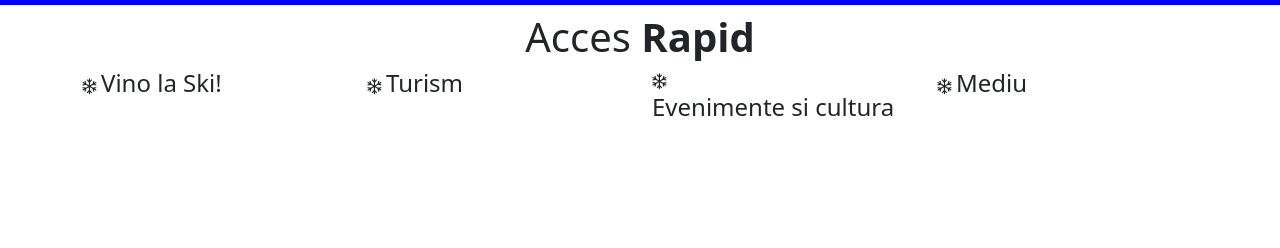
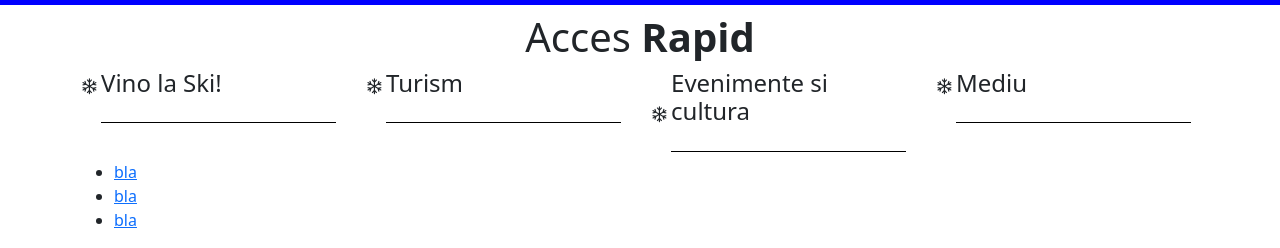
Before and after one commit to paul-ghiran/lfe-pixels-united, a website: page index.html in a window 1280 px wide. Shown: the part 629-877 px from the top of the page. Before the commit the page ends 800 px from the top, so only its background shows below. Drawn offline with nearby package versions, Linux system fonts and the light colour scheme.

Commit message:
linkuri acces

```diff
--- a/index.html
+++ b/index.html
@@ -10,11 +10,13 @@
       integrity="sha384-QWTKZyjpPEjISv5WaRU9OFeRpok6YctnYmDr5pNlyT2bRjXh0JMhjY6hW+ALEwIH"
       crossorigin="anonymous"
     />
-    <link rel="stylesheet" href="https://cdnjs.cloudflare.com/ajax/libs/font-awesome/4.7.0/css/font-awesome.min.css">
+    <link
+      rel="stylesheet"
+      href="https://cdnjs.cloudflare.com/ajax/libs/font-awesome/4.7.0/css/font-awesome.min.css"
+    />
     <link rel="stylesheet" href="./style.min.css" />
   </head>
   <body>
-
     <div class="meniu">
       <div class="container">
         <div class="row">
@@ -48,10 +50,11 @@
     </div>
 
     <div class="container">
-      <h1 class="text-center">Acces <strong>Rapid</strong> </h1>
+      <h1 class="text-center">Acces <strong>Rapid</strong></h1>
       <div class="row">
         <div class="col">
           <i class="fa fa-snowflake-o" aria-hidden="true"></i>
+
           <h4>Vino la Ski!</h4>
         </div>
         <div class="col">
@@ -67,7 +70,18 @@
           <h4>Mediu</h4>
         </div>
       </div>
+      <div class="row linkuri-acces">
+        <div class="col">
+          <ul>
+            <li><a href="#">bla</a></li>
+            <li><a href="#">bla</a></li>
+            <li><a href="#">bla</a></li>
+          </ul>
+        </div>
+        <div class="col"></div>
+        <div class="col"></div>
+        <div class="col"></div>
+      </div>
     </div>
-
   </body>
 </html>
--- a/style.scss
+++ b/style.scss
@@ -18,6 +18,13 @@ h3 {
   background-color: blue;
 }
 
-h4{
+h4 {
   display: inline-block;
+  border-bottom: 1px solid black;
+  padding-bottom: 25px;
+  width: 90%;
 }
+
+.linkuri-acces a {
+  display: block;
+}
```
Also changed, not shown: style.css, style.min.css. Lines whose indentation alone changed are shown as unchanged.
